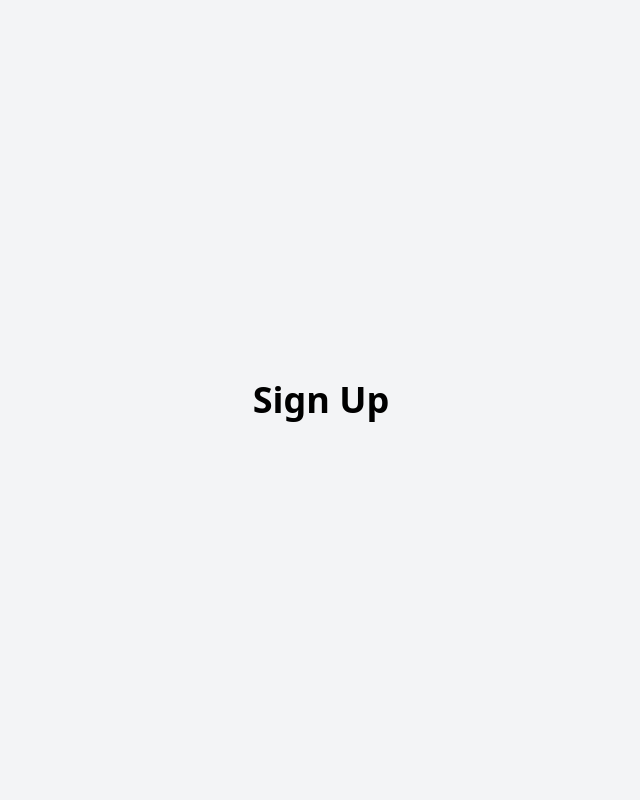
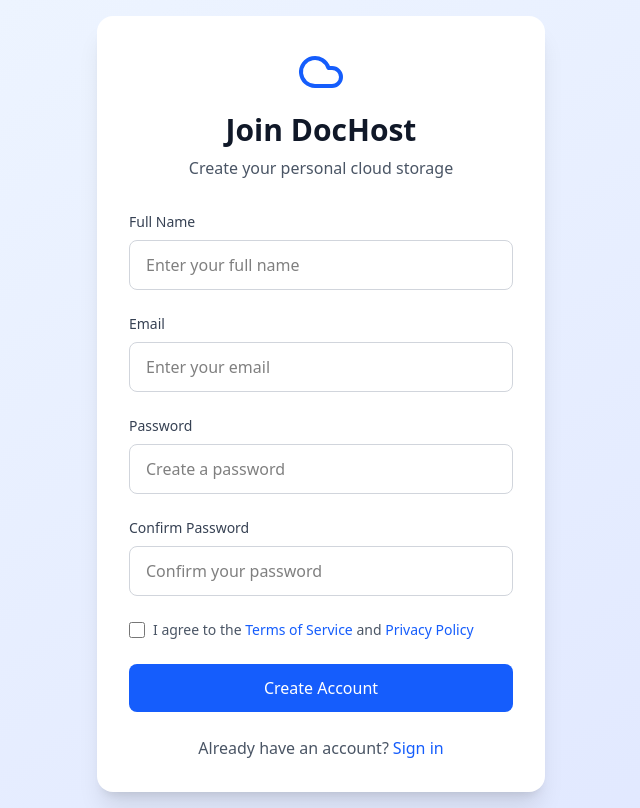
Before and after one commit to kamalkoranga/dochost_enhanced, a React (Vite) app: page /signup in a window 1280 px wide. Shown: the whole page, without its empty margins (319-959 px from the left). Built offline with nearby package versions, Linux system fonts and the light colour scheme.

Commit message:
created signup page

```diff
--- a/src/pages/SignUp.jsx
+++ b/src/pages/SignUp.jsx
@@ -1,7 +1,82 @@
+import { Cloud } from "lucide-react";
+import { Link } from "react-router-dom";
+
 const SignUp = () => {
   return (
-    <div className="flex items-center justify-center h-screen bg-gray-100">
-      <h1 className="text-4xl font-bold">Sign Up</h1>
+    <div className="min-h-screen bg-gradient-to-br from-blue-50 to-indigo-100 flex items-center justify-center p-4">
+      <div className="bg-white rounded-2xl shadow-xl w-full max-w-md p-8">
+        <div className="text-center mb-8">
+          <div className="flex items-center justify-center mb-4">
+            <Cloud className="w-12 h-12 text-blue-600" />
+          </div>
+          <h1 className="text-3xl font-bold text-gray-900 mb-2">Join DocHost</h1>
+          <p className="text-gray-600">Create your personal cloud storage</p>
+        </div>
+
+        <div className="space-y-6">
+          <div>
+            <label className="block text-sm font-medium text-gray-700 mb-2">Full Name</label>
+            <input
+              type="text"
+              className="w-full px-4 py-3 border border-gray-300 rounded-lg focus:ring-2 focus:ring-blue-500 focus:border-transparent outline-none transition"
+              placeholder="Enter your full name"
+            />
+          </div>
+
+          <div>
+            <label className="block text-sm font-medium text-gray-700 mb-2">Email</label>
+            <input
+              type="email"
+              className="w-full px-4 py-3 border border-gray-300 rounded-lg focus:ring-2 focus:ring-blue-500 focus:border-transparent outline-none transition"
+              placeholder="Enter your email"
+            />
+          </div>
+
+          <div>
+            <label className="block text-sm font-medium text-gray-700 mb-2">Password</label>
+            <input
+              type="password"
+              className="w-full px-4 py-3 border border-gray-300 rounded-lg focus:ring-2 focus:ring-blue-500 focus:border-transparent outline-none transition"
+              placeholder="Create a password"
+            />
+          </div>
+
+          <div>
+            <label className="block text-sm font-medium text-gray-700 mb-2">Confirm Password</label>
+            <input
+              type="password"
+              className="w-full px-4 py-3 border border-gray-300 rounded-lg focus:ring-2 focus:ring-blue-500 focus:border-transparent outline-none transition"
+              placeholder="Confirm your password"
+            />
+          </div>
+
+          <div className="flex items-center">
+            <input type="checkbox" className="w-4 h-4 text-blue-600 border-gray-300 rounded focus:ring-blue-500" />
+            <span className="ml-2 text-sm text-gray-600">
+              I agree to the <button className="text-blue-600 hover:text-blue-700">Terms of Service</button> and <button className="text-blue-600 hover:text-blue-700">Privacy Policy</button>
+            </span>
+          </div>
+
+          <button
+            type="button"
+            className="w-full bg-blue-600 text-white py-3 rounded-lg hover:bg-blue-700 transition font-medium"
+          >
+            Create Account
+          </button>
+        </div>
+
+        <div className="mt-6 text-center">
+          <p className="text-gray-600">
+            Already have an account?
+            <Link
+              to={'/login'}
+              className="text-blue-600 hover:text-blue-700 ml-1 font-medium"
+            >
+              Sign in
+            </Link>
+          </p>
+        </div>
+      </div>
     </div>
   );
 }
```
